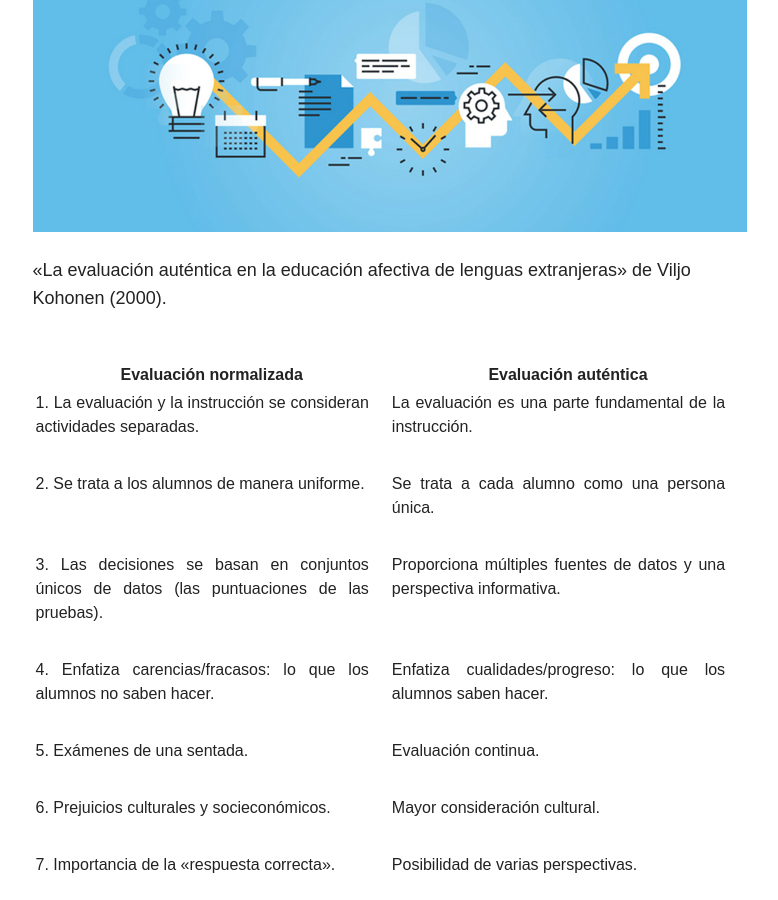
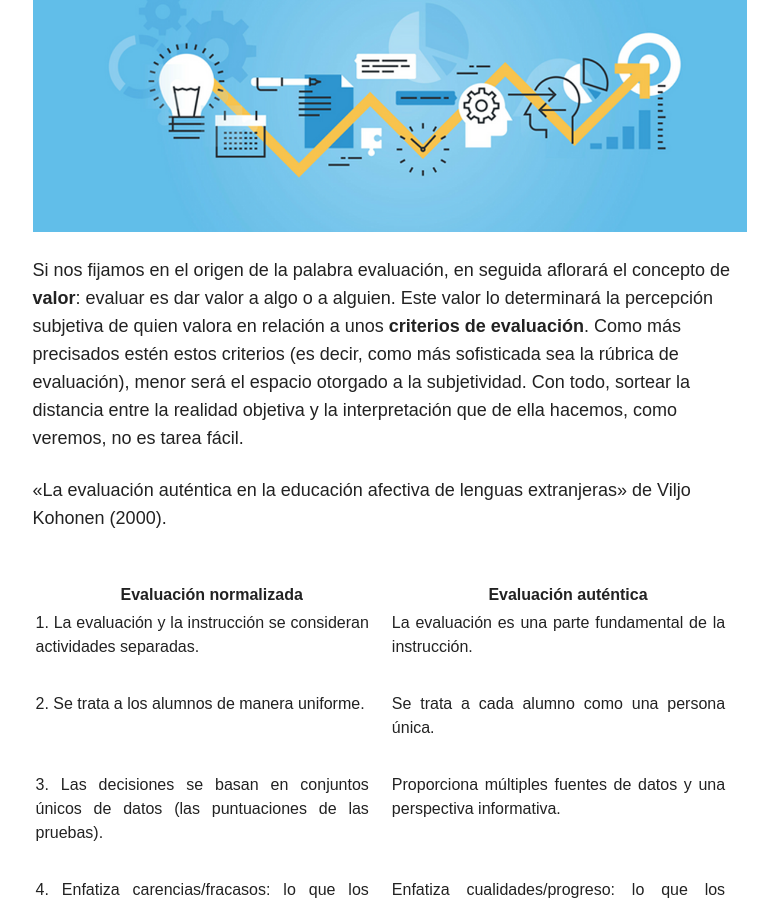
Before and after one commit to immalopez/immalopez.github.io, a Jekyll site: the page built from _posts/blog/2018-01-28-evaluacion-antes-y-despues.md, in a window 1280 px wide and 900 px high, scrolled down 1292 px. Shown: the whole window, without its empty margins (347-1125 px from the left). Built offline with Jekyll 4.4.1, drawn with Linux system fonts in a browser that asks for light colours; nearby versions of some CDN libraries; comment, search, counter and statistics services are not loaded.

Commit message:
Update 2018-01-28-evaluacion-antes-y-despues.md

```diff
--- a/_posts/blog/2018-01-28-evaluacion-antes-y-despues.md
+++ b/_posts/blog/2018-01-28-evaluacion-antes-y-despues.md
@@ -17,9 +17,9 @@
 
 Hoy quiero revisar con vosotros la naturaleza de esta actividad tan crucial para completar el ciclo de cualquier labor docente y, no obstante, olvidada demasiado a menudo por los adscritos al enfoque comunicativo.
 
+![Evaluación](/images/slider1.png)
 
-
-![Evaluación](/images/slider1.png)
+Si nos fijamos en el origen de la palabra evaluación, en seguida aflorará el concepto de **valor**: evaluar es dar valor a algo o a alguien. Este valor lo determinará la percepción subjetiva de quien valora en relación a unos **criterios de evaluación**. Como más precisados estén estos criterios (es decir, como más sofisticada sea la rúbrica de evaluación), menor será el espacio otorgado a la subjetividad. Con todo, sortear la distancia entre la realidad objetiva y la interpretación que de ella hacemos, como veremos, no es tarea fácil.
 
 «La evaluación auténtica en la educación afectiva de lenguas extranjeras» de Viljo Kohonen (2000).
 
```
